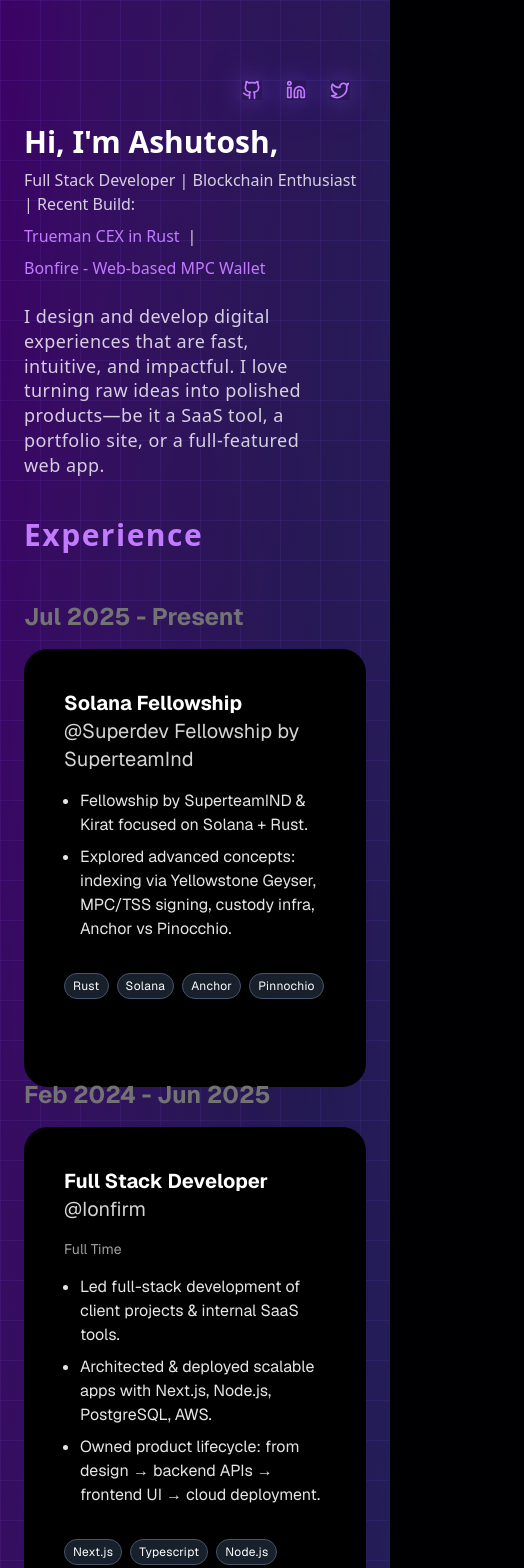
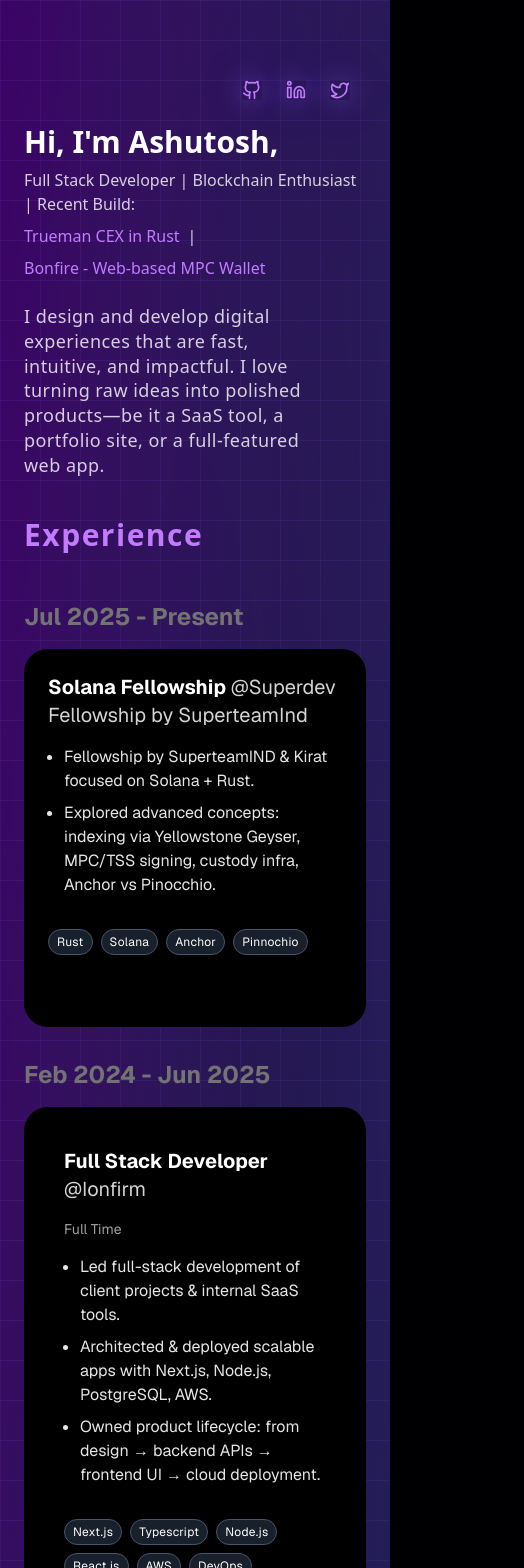
Before and after one commit to thecurioussailor/gods-will, a Next.js app: page / in a window 390 px wide. Shown: the top 1568 px of the page, 524 px wide, since content can reach past the window. Built offline with nearby package versions, Linux system fonts and the light colour scheme.

Commit message:
fixed ui

```diff
--- a/components/ChromaGrid.tsx
+++ b/components/ChromaGrid.tsx
@@ -191,7 +191,7 @@
             key={i}
             onMouseMove={handleCardMove}
             onClick={() => handleCardClick(c)}
-            className="group relative flex flex-col w-[500px] rounded-[20px] overflow-hidden border-2 border-transparent transition-colors duration-300 cursor-pointer"
+            className="group relative flex flex-col w-[300px] md:w-[500px] rounded-[20px] overflow-hidden border-2 border-transparent transition-colors duration-300 cursor-pointer"
             style={
               {
                 '--card-border': c.borderColor || 'transparent',
--- a/components/Experience.tsx
+++ b/components/Experience.tsx
@@ -7,7 +7,7 @@
         {
             title: "Jul 2025 - Present",
             content: (
-              <div className="relative h-full flex flex-col gap-4 p-10 bg-black rounded-3xl">
+              <div className="relative h-full flex flex-col gap-4 p-6 md:p-10 bg-black rounded-3xl">
                 <GlowingEffect
                   spread={30}
                   glow={true}
--- a/components/ui/timeline.tsx
+++ b/components/ui/timeline.tsx
@@ -37,7 +37,7 @@
       className="w-full bg-transparent font-sans"
       ref={containerRef}
     >
-      <div ref={ref} className="relative max-w-7xl mx-auto pb-20">
+      <div ref={ref} className="relative max-w-7xl mx-auto pb-20 space-y-10 md:space-y-0">
         {data.map((item, index) => (
           <div
             key={index}
```
